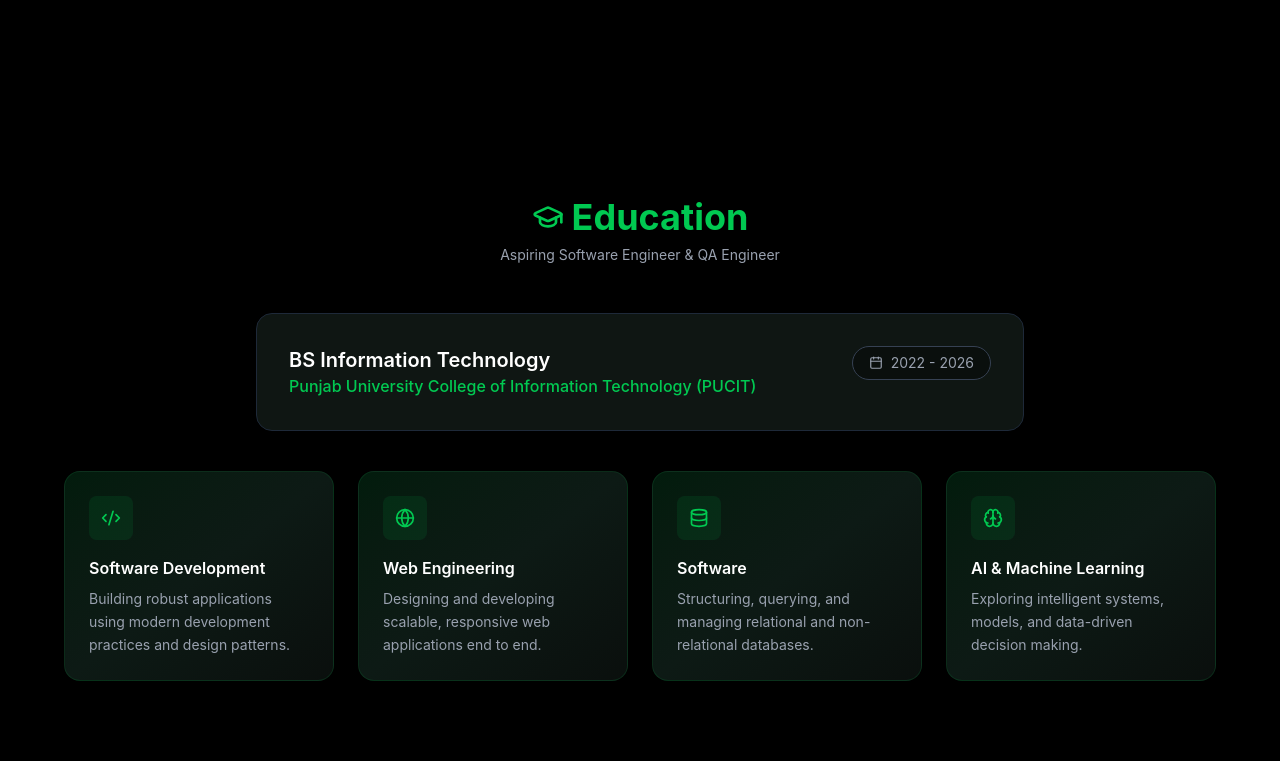
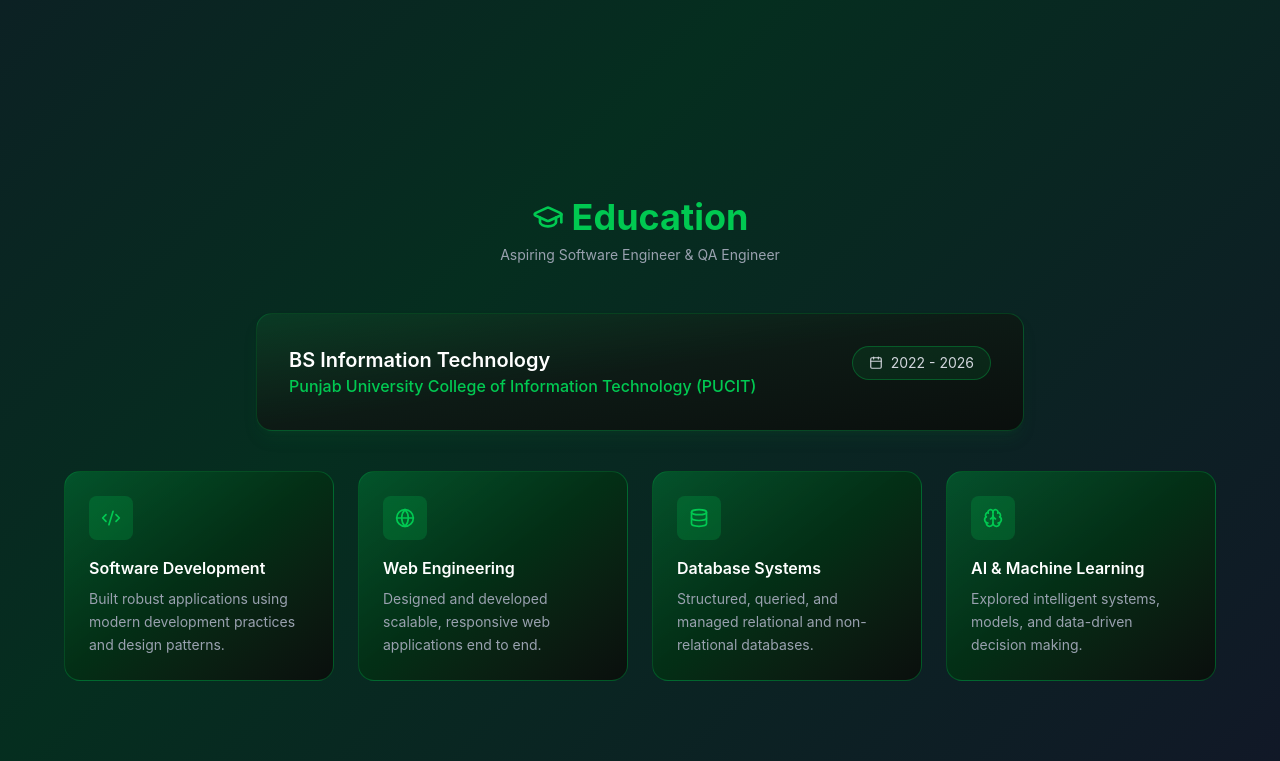
Before and after one commit to beenishishaq2026-iss/Task3-MLBench-MyPortfolio, a React (Vite) app: page / in a window 1280 px wide. Shown: the part 525-1286 px from the top of the page. Built offline with nearby package versions, Linux system fonts and the light colour scheme.

Commit message:
Update education section and styles

```diff
--- a/src/App.jsx
+++ b/src/App.jsx
@@ -4,7 +4,7 @@
 
 function App() {
   return (
-    <div className="bg-black min-h-screen">
+    <div className="min-h-screen">
       <Navbar />
       <Hero />
       <Education />
--- a/src/components/Education.jsx
+++ b/src/components/Education.jsx
@@ -5,22 +5,22 @@
     {
       icon: Code2,
       name: "Software Development",
-      desc: "Building robust applications using modern development practices and design patterns.",
+      desc: "Built robust applications using modern development practices and design patterns.",
     },
     {
       icon: Globe,
       name: "Web Engineering",
-      desc: "Designing and developing scalable, responsive web applications end to end.",
+      desc: "Designed and developed scalable, responsive web applications end to end.",
     },
     {
       icon: Database,
-      name: "Software ",
-      desc: "Structuring, querying, and managing relational and non-relational databases.",
+      name: "Database Systems",
+      desc: "Structured, queried, and managed relational and non-relational databases.",
     },
     {
       icon: Brain,
       name: "AI & Machine Learning",
-      desc: "Exploring intelligent systems, models, and data-driven decision making.",
+      desc: "Explored intelligent systems, models, and data-driven decision making.",
     },
   ];
 
@@ -36,7 +36,7 @@
         </p>
       </div>
 
-      <div className="max-w-3xl mx-auto bg-[#0f1613] border border-gray-800 rounded-2xl p-8 mb-10">
+      <div className="max-w-3xl mx-auto bg-gradient-to-br from-green-900/40 via-[#0d1a15] to-[#0a0f0d] border border-green-700/40 rounded-2xl p-8 mb-10 shadow-lg shadow-green-900/20">
   <div className="flex flex-col md:flex-row md:items-start md:justify-between gap-4">
     <div>
       <h3 className="text-xl font-semibold text-white">
@@ -46,7 +46,7 @@
         Punjab University College of Information Technology (PUCIT)
       </p>
     </div>
-          <span className="flex items-center gap-2 text-sm text-gray-400 bg-[#0a0f0d] border border-gray-700 rounded-full px-4 py-1.5 whitespace-nowrap self-start">
+    <span className="flex items-center gap-2 text-sm text-gray-300 bg-green-500/10 border border-green-600/40 rounded-full px-4 py-1.5 whitespace-nowrap self-start">
       <Calendar size={14} />
       2022 - 2026
     </span>
@@ -59,9 +59,9 @@
           return (
             <div
               key={index}
-      className="bg-gradient-to-br from-green-950/60 via-[#0d1a15] to-[#0a0f0d] border border-green-900/40 rounded-2xl p-6 hover:border-green-500/60 transition-colors"
+              className="bg-gradient-to-br from-green-800/70 via-green-950 to-[#0a0f0d] border border-green-700/50 rounded-2xl p-6 hover:border-green-500 transition-colors"
             >
-      <div className="bg-green-500/10 w-11 h-11 flex items-center justify-center rounded-lg mb-4">
+              <div className="bg-green-500/20 w-11 h-11 flex items-center justify-center rounded-lg mb-4">
                 <Icon className="text-green-500" size={20} />
               </div>
               <h4 className="text-white font-semibold mb-2">{course.name}</h4>
```
Lines whose indentation alone changed are shown as unchanged.
